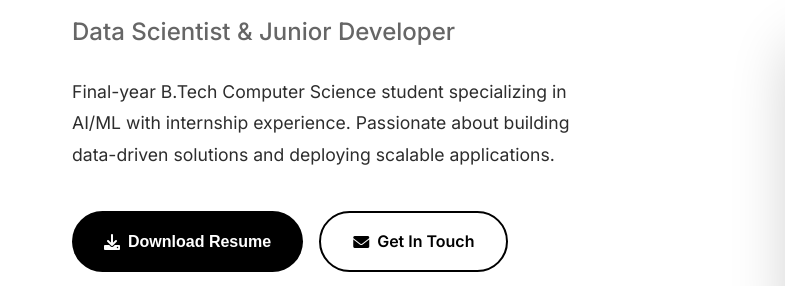
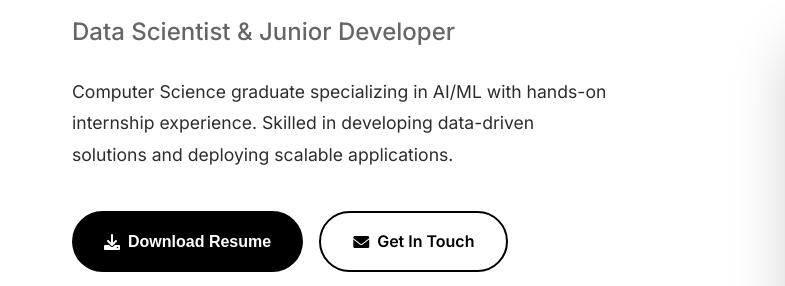
Before and after one commit to kuchanadeekshith/kuchanadeekshith.github.io, a React app: page index.html in a window 1280 px wide. Shown: the part 266-552 px from the top of the page, 0-785 px from the left. Built offline with nearby package versions, Linux system fonts and the light colour scheme; grey boxes are pictures that could not be loaded.

Commit message:
Update index.html

```diff
--- a/index.html
+++ b/index.html
@@ -49,8 +49,8 @@
                 </h1>
                 <p class="hero-subtitle">Data Scientist & Junior Developer</p>
                 <p class="hero-description">
-                    Final-year B.Tech Computer Science student specializing in AI/ML with internship experience.
-                    Passionate about building data-driven solutions and deploying scalable applications.
+                        Computer Science graduate specializing in AI/ML with hands-on internship experience.
+                    Skilled in developing data-driven solutions and deploying scalable applications.
                 </p>
                 <div class="hero-buttons">
                     <button class="btn btn-primary" id="downloadBtn">
```
